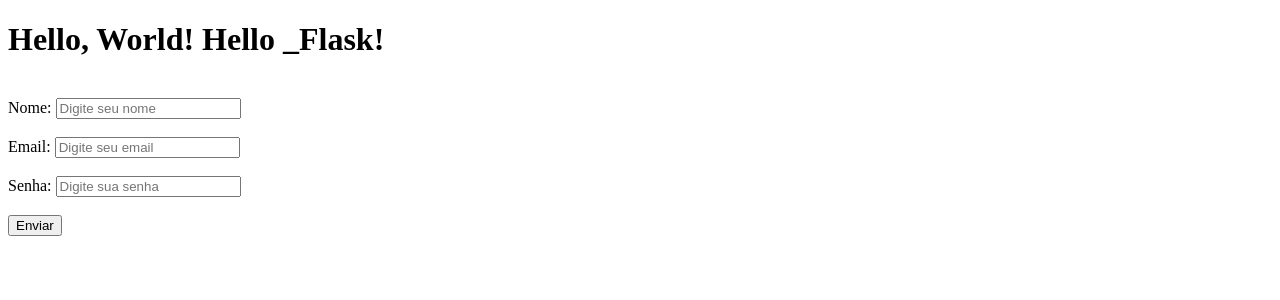
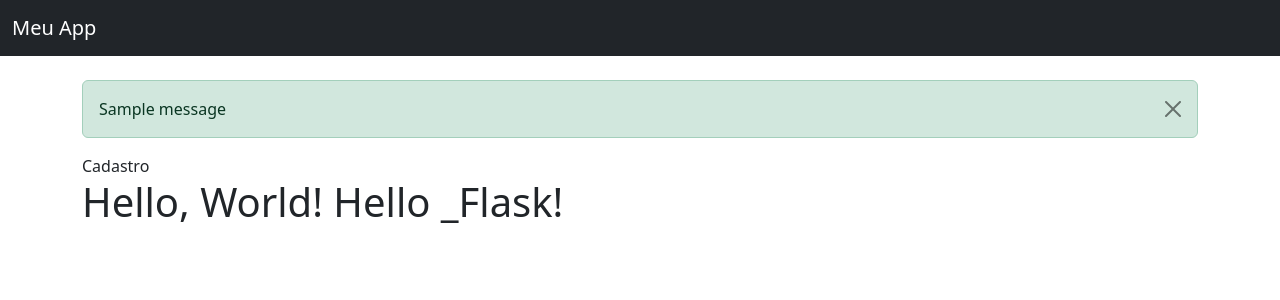
Before and after one commit to rdralves/.app_web_flask, a Flask app: page / in a window 1280 px wide. Shown: the top 300 px of the page. Run offline with Flask 3, Linux system fonts and the light colour scheme; one stand-in notice (Sample message) is shown.

Commit message:
Criação do template base, com estilização bootstrap5, inclusão de mensagens de feedback com o flash, tanto no servidor no arquivo app/routes.py como no lado do cliente nos templates

```diff
--- a/app/routes.py
+++ b/app/routes.py
@@ -1,34 +1,43 @@
-from flask import Blueprint, render_template, request
+from flask import Blueprint, render_template, request, redirect, url_for, flash
 from werkzeug.security import generate_password_hash
 from app.models import Usuario, db
+
 main_bp = Blueprint('main_bp', __name__)
 
 
-@main_bp.route('/', methods=['GET', 'POST'])
+@main_bp.route('/')
+def index():
+    hello = "Hello, World! Hello _Flask!"
+    return render_template('index.html', hello=hello)
+
+
+@main_bp.route('/home', methods=['GET', 'POST'])
 def home():
-    hello = "Hello, World! Hello _Flask!"
     if request.method == 'POST':
         name = request.form.get('name')
         email = request.form.get('email')
         password = request.form.get('password')
 
+        if not name or not email or not password:
+            flash("Todos os campos são obrigatórios.", "warning")
+            return render_template('cadastro.html')
+
         password_hash = generate_password_hash(password)
-
-        print(f"Name: {name}, Email: {email}")
 
         try:
             if Usuario.query.filter_by(email=email).first():
-                print("Erro: Email já cadastrado.")
+                flash("Erro: Email já cadastrado.", "danger")
             else:
-                # Cria o usuário e salva no banco
                 novo_usuario = Usuario(
                     nome=name, email=email, senha_hash=password_hash)
-                # novo_usuario.set_senha(password)
                 db.session.add(novo_usuario)
                 db.session.commit()
 
-                print(f"Usuário {name} salvo com sucesso!")
+                flash(f"Usuário {name} salvo com sucesso!", "success")
+                return redirect(url_for('main_bp.index'))
         except Exception as e:
             print(f"Erro ao salvar usuário: {e}")
+            flash("Erro interno ao salvar usuário.", "danger")
 
-    return render_template('index.html', hello=hello)
+    return render_template('cadastro.html')
+# update_routes
--- /dev/null
+++ b/app/templates/base.html
@@ -0,0 +1,37 @@
+<!DOCTYPE html>
+<html lang="pt-br">
+
+<head>
+  <meta charset="UTF-8">
+  <title>{% block title %}Meu App Flask{% endblock %}</title>
+  <link rel="stylesheet" href="https://cdn.jsdelivr.net/npm/bootstrap@5.3.2/dist/css/bootstrap.min.css">
+</head>
+
+<body>
+  <nav class="navbar navbar-expand-lg navbar-dark bg-dark mb-4">
+    <div class="container-fluid">
+      <a class="navbar-brand" href="{{ url_for('main_bp.index') }}">Meu App</a>
+    </div>
+  </nav>
+
+  <div class="container">
+    {% with messages = get_flashed_messages(with_categories=true) %}
+    {% if messages %}
+    {% for category, message in messages %}
+    <div class="alert alert-{{ category }} alert-dismissible fade show" role="alert">
+      {{ message }}
+      <button type="button" class="btn-close" data-bs-dismiss="alert" aria-label="Fechar"></button>
+    </div>
+    {% endfor %}
+    {% endif %}
+    {% endwith %}
+
+    {% block content %}
+    <!-- Conteúdo da página será inserido aqui -->
+    {% endblock %}
+  </div>
+
+  <script src="https://cdn.jsdelivr.net/npm/bootstrap@5.3.2/dist/js/bootstrap.bundle.min.js"></script>
+</body>
+
+</html>
--- a/app/templates/index.html
+++ b/app/templates/index.html
@@ -1,28 +1,9 @@
-<!DOCTYPE html>
-<html lang="en">
-<head>
-    <meta charset="UTF-8">
-    <meta name="viewport" content="width=device-width, initial-scale=1.0">
-    <title>App _Flask</title>
-</head>
-<body>
-    <h1>{{ hello }}</h1>
+{% extends "base.html" %}
 
-    <!-- Formulário acrecentado -->
-    <form action="{{ url_for('main_bp.home') }}" method="post"> <!-- Formulário para enviar dados via POST --> <br>
-        <label for="name">Nome:</label>
-        <input type="text" name="name" placeholder="Digite seu nome"> <br><br>
+{% block title %}Página Inicial{% endblock %}
 
+{% block content %}
+<a class="navbar-brand" href="{{ url_for('main_bp.home') }}">Cadastro</a>
+<h1>{{ hello }}</h1>
 
-        <label for="email">Email:</label>
-        <input type="email" name="email" placeholder="Digite seu email"> <br><br>
-
-
-        <label for="password">Senha:</label>
-        <input type="password" name="password" placeholder="Digite sua senha"> <br><br>
-
-
-        <button type="submit">Enviar</button>
-    </form>
-</body>
-</html>
+{% endblock %}
```
Also changed, not shown: app/templates/cadastro.html (added, +22 -0 lines), instance/cadastro.db.
